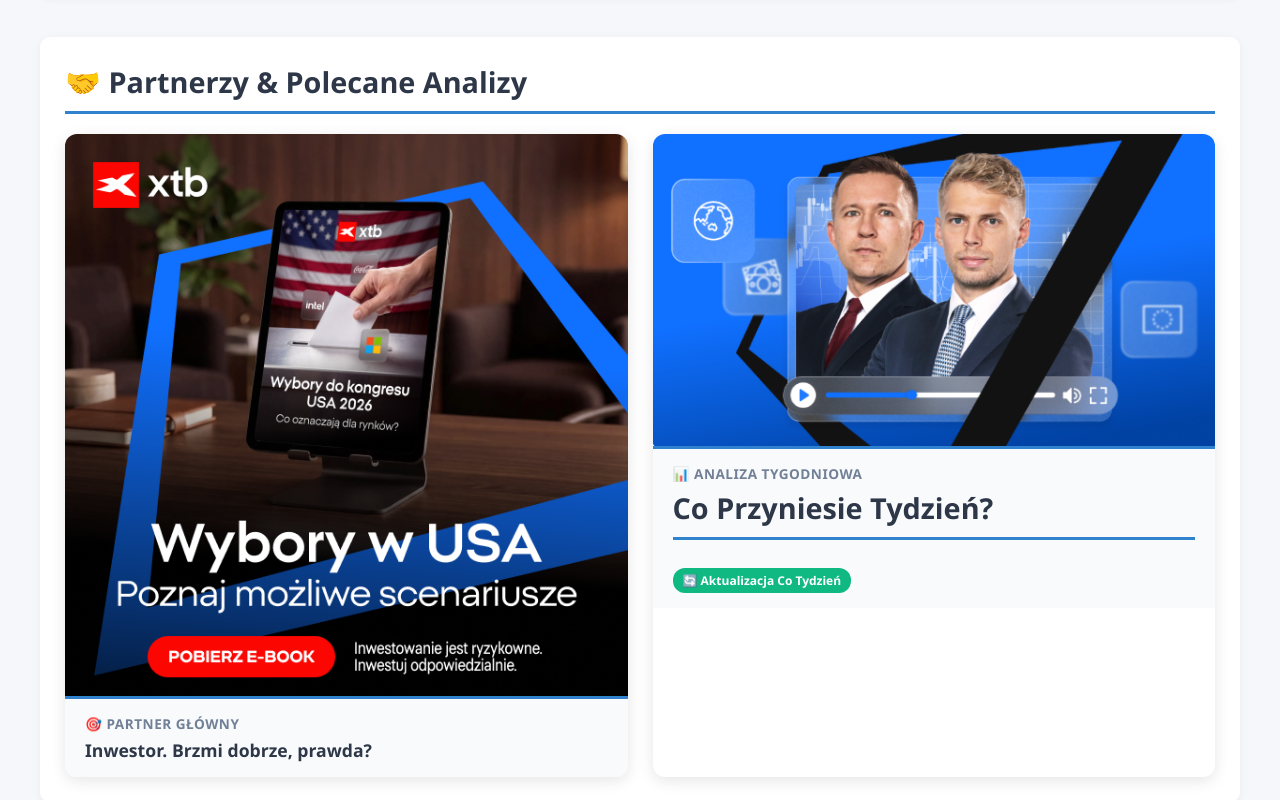
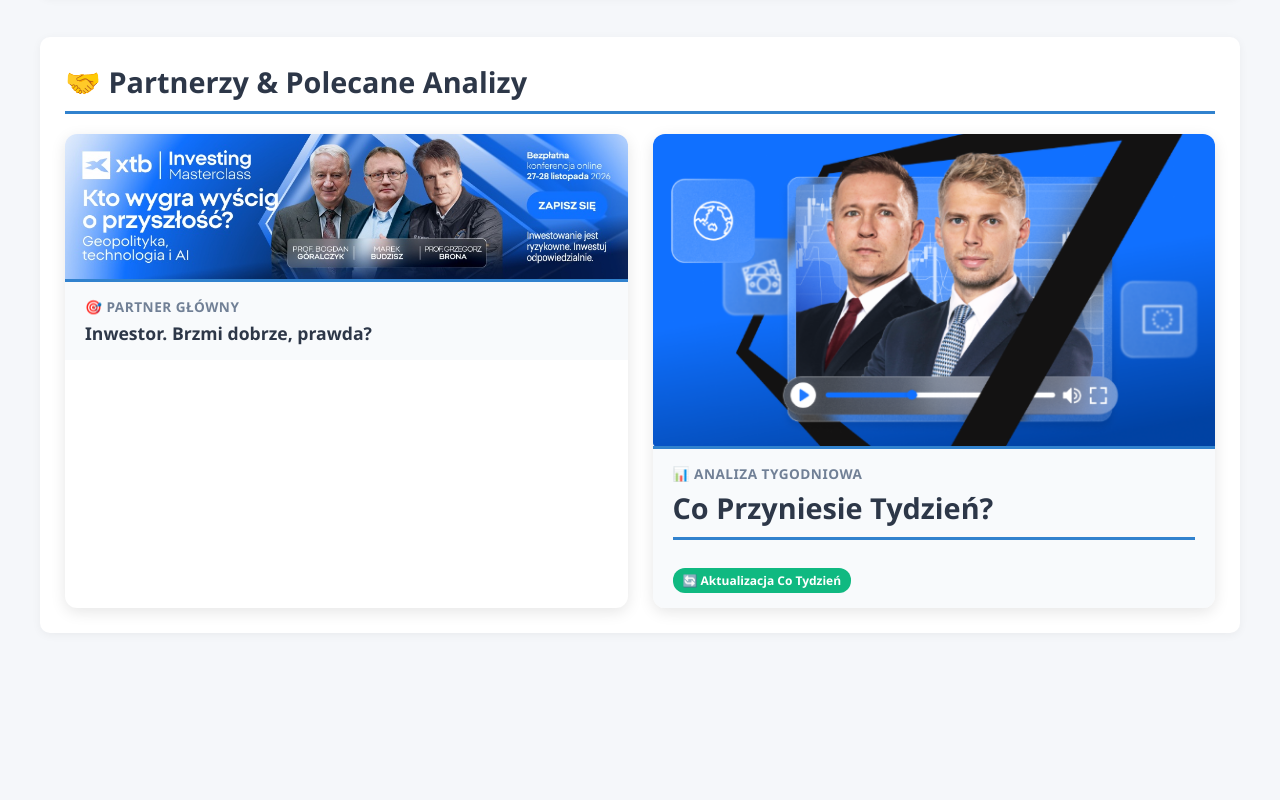
Before and after one commit to Ichimoku-Trader/FX-Cloud-Strength, a plain HTML site: page index.html in a window 1280 px wide. Shown: the part 2957-3757 px from the top of the page. After the commit the page ends 3630 px from the top, so only its background shows below. Drawn offline with nearby package versions, Linux system fonts and the light colour scheme.

Commit message:
Update index.html

```diff
--- a/index.html
+++ b/index.html
@@ -788,7 +788,7 @@
                 <div class="sponsors-grid">
                     <!-- Sponsor 1: XTB -->
                     <a href="https://link-pso.xtb.com/pso/fxyUL" rel="noopener" class="sponsor-card">
-                        <img src="xtb_banner.png" alt="Pieniądze są tylko narzędziem. Ty decydujesz, czy będą pracować dla Ciebie." class="sponsor-banner">
+                        <img src="xtb_banner.jpeg" alt="Pieniądze są tylko narzędziem. Ty decydujesz, czy będą pracować dla Ciebie." class="sponsor-banner">
                         <div class="sponsor-info">
                             <div class="sponsor-label">🎯 Partner Główny</div>
                             <h3 class="sponsor-title">Inwestor. Brzmi dobrze, prawda?
```
